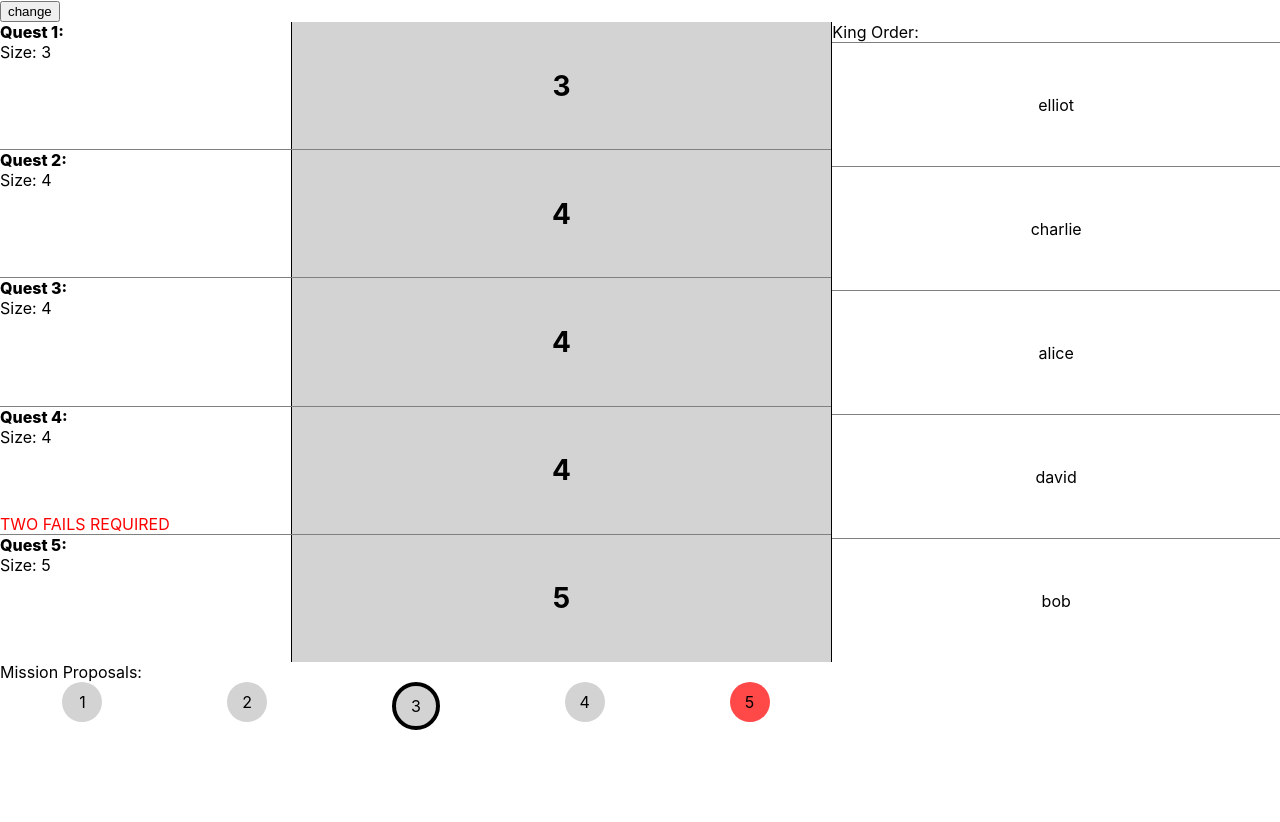
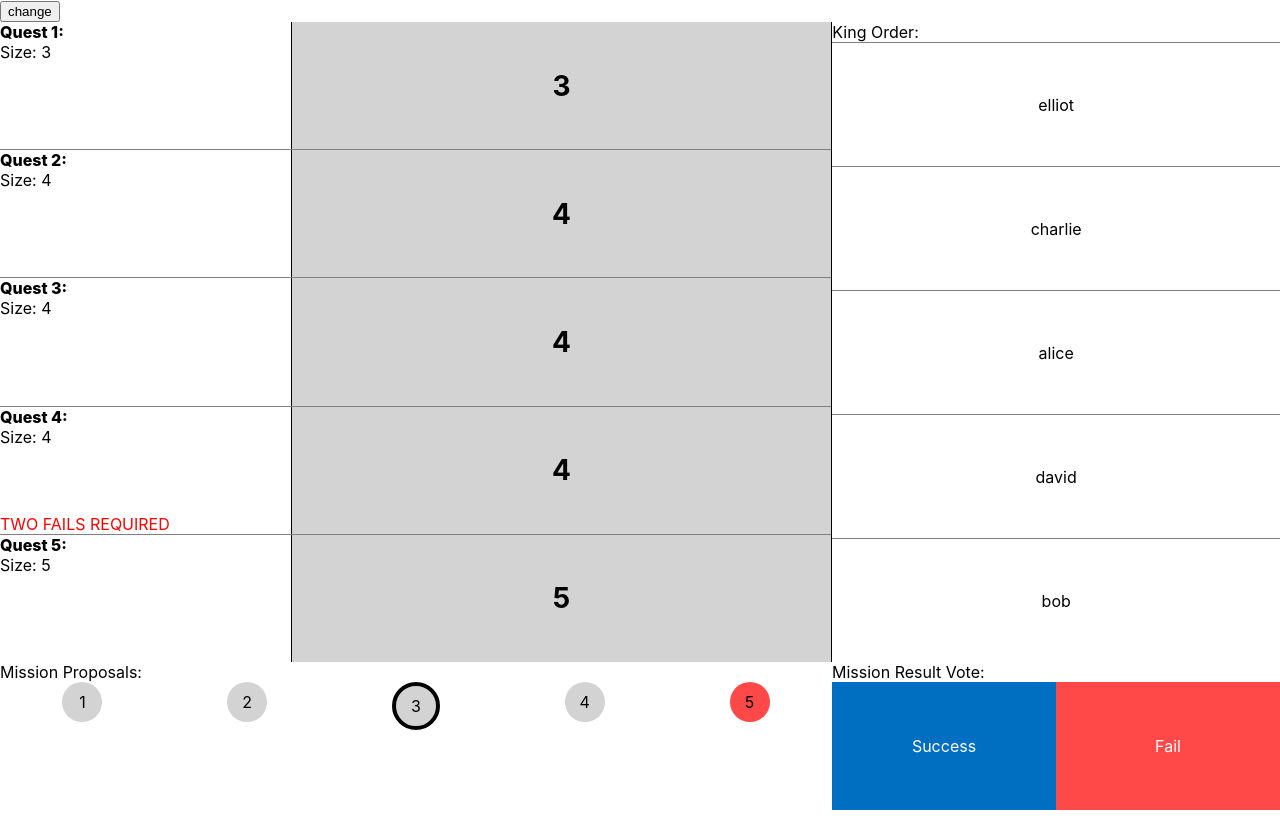
Before and after one commit to somethiiing/manual-valon, a React (Create React App) app: page / in a window 1280 px wide. Built offline with nearby package versions, Linux system fonts and the light colour scheme; no server answers.

Commit message:
add mission voting

```diff
--- a/src/components/board.jsx
+++ b/src/components/board.jsx
@@ -90,9 +90,14 @@ const useStyles = makeStyles(theme => ({
     display: 'flex',
     justifyContent: 'space-between'
   },
+  bottomSection: {
+    width: '100%',
+    height: '20%',
+    display: 'flex'
+  },
   voteTrackerContainer: {
     width: '65%',
-    height: '20%'
+    height: '100%'
   },
   voteTracker: {
     width: '100%',
@@ -113,6 +118,33 @@ const useStyles = makeStyles(theme => ({
   },
   selectedCircle: {
     border: 'solid 4px black'
+  },
+  voteContainer: {
+    width: '35%',
+    height: '100%'
+  },
+  voteButtonContainer: {
+    width: '100%',
+    height: '80%',
+    display: 'flex'
+  },
+  voteButtonSuccess: {
+    width: '50%',
+    height: '100%',
+    backgroundColor: '#006FC2',
+    color: 'white',
+    display: 'flex',
+    justifyContent: 'center',
+    alignItems: 'center'
+  },
+  voteButtonFail: {
+    width: '50%',
+    height: '100%',
+    backgroundColor: '#FF4949',
+    color: 'white',
+    display: 'flex',
+    justifyContent: 'center',
+    alignItems: 'center'
   }
 }));
 
@@ -209,6 +241,7 @@ export default class Board extends React.Component {
         selectedMission={this.state.boardData.selectedMission}
         currentMissionResult={this.state.boardData.missionResult}
         returnedState={this.state.boardData.returnedState}
+        submitMissionVote={this.submitMissionVote}
       />
     );
   }
@@ -217,7 +250,8 @@ export default class Board extends React.Component {
 
 function GameBoard (props) {
   const classes = useStyles();
-  const { missionSizes = [], currentVoteTrack = '1', selectedMission = '1', currentMissionResult = 'NOT_WENT', returnedState = {} } = props;
+  const { missionSizes = [], currentVoteTrack = '1', selectedMission = '1',
+    currentMissionResult = 'NOT_WENT', returnedState = {}, submitMissionVote } = props;
   const { missionVoteCount = {}, playersList = [], doubleFail = false, voteTrack = 1, missions = [] } = returnedState;
 
   return (
@@ -239,11 +273,15 @@ function GameBoard (props) {
           {playersList.map( (player) => <PlayerListItem playerName={player} />)}
         </div>
       </div>
-      <div className={classes.voteTrackerContainer}>
-        <div className={classes.voteTrackerHeader}>Mission Proposals: </div>
-        <VoteTracker
-          voteTrack={voteTrack}
-        />
+      <div className={classes.bottomSection}>
+        <div className={classes.voteTrackerContainer}>
+          <div className={classes.voteTrackerHeader}>Mission Proposals: </div>
+          <VoteTracker voteTrack={voteTrack} />
+        </div>
+        <div className={classes.voteContainer}>
+          <div className={classes.voteHeader}>Mission Result Vote: </div>
+          <MissionVote submitMissionVote={submitMissionVote}/>
+        </div>
       </div>
     </div>
   );
@@ -309,3 +347,18 @@ function VoteTracker (props) {
     </div>
   )
 }
+
+function MissionVote (props) {
+  const classes = useStyles();
+
+  return (
+    <div className={classes.voteButtonContainer}>
+      <div className={classes.voteButtonSuccess} onClick={() => props.submitMissionVote('SUCCESS')}>
+        Success
+      </div>
+      <div className={classes.voteButtonFail} onClick={() => props.submitMissionVote('FAIL')}>
+        Fail
+      </div>
+    </div>
+  )
+}
```
